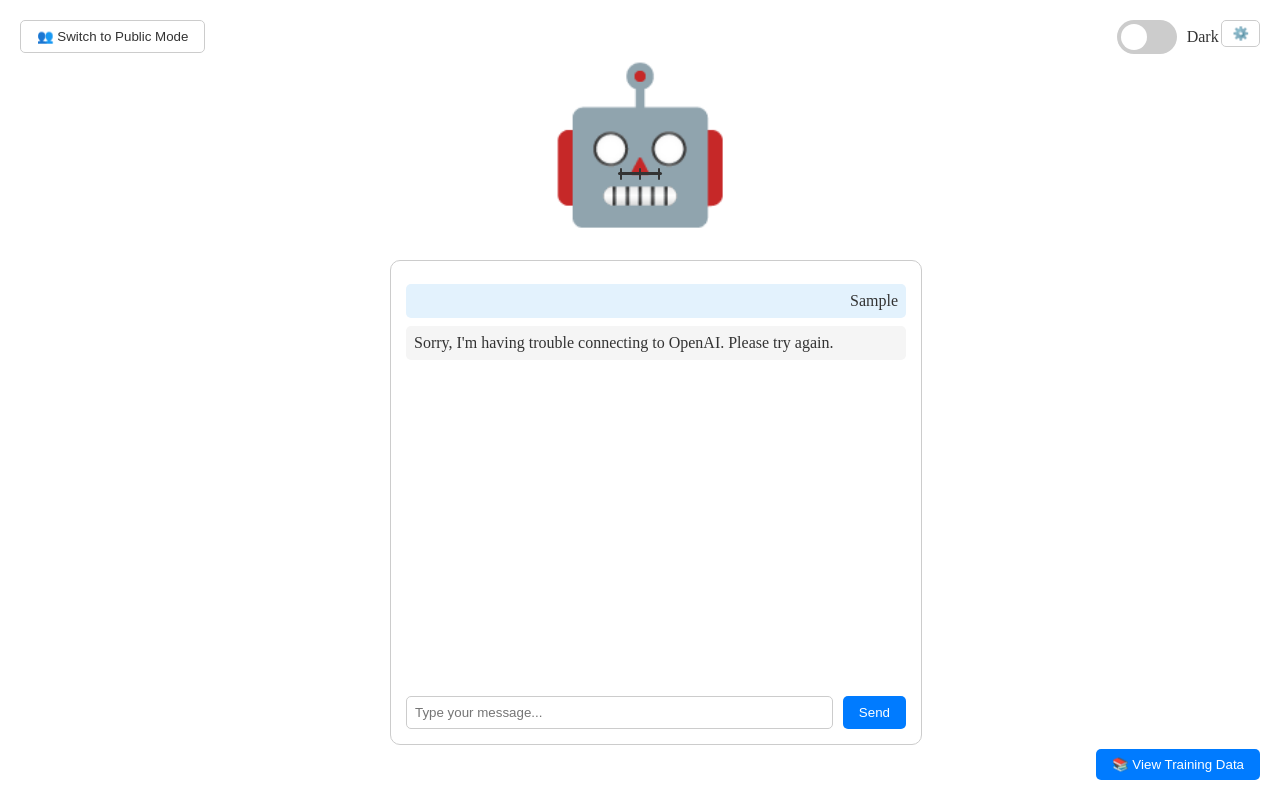
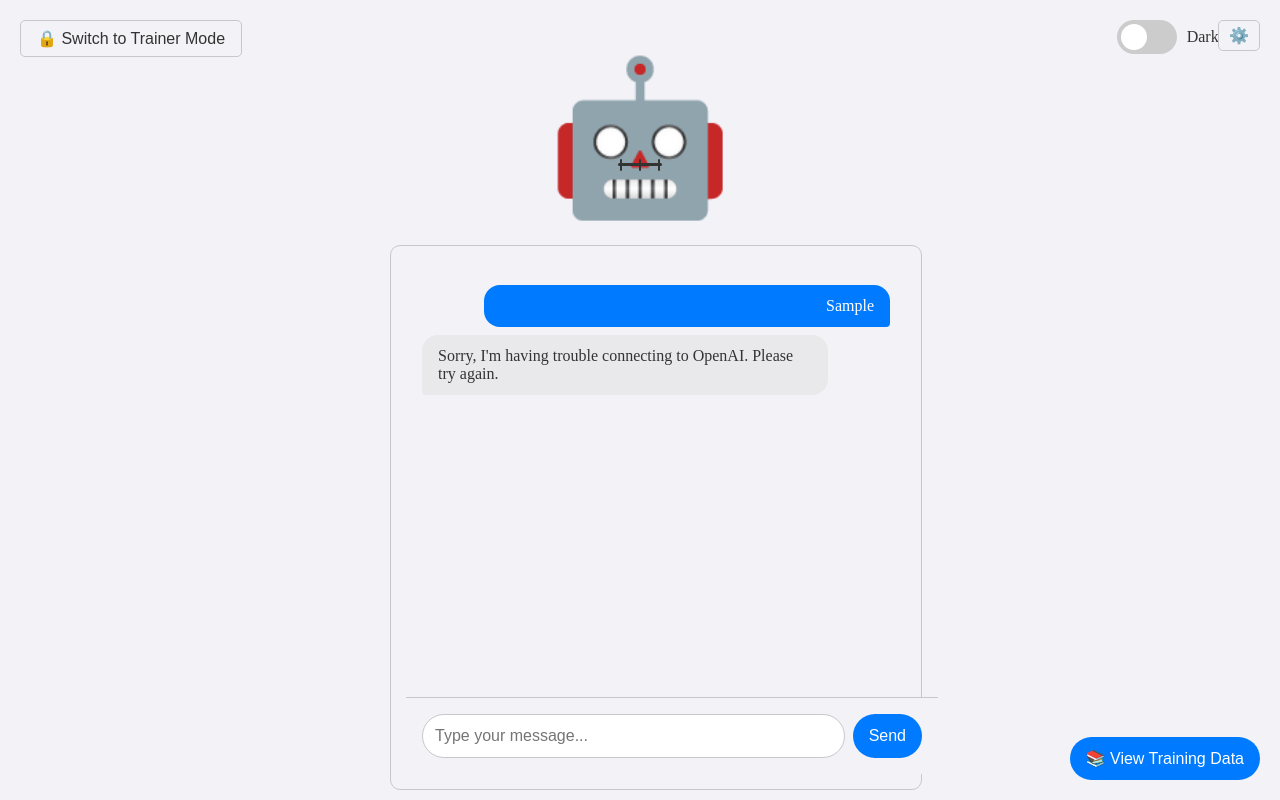
Before and after one commit to chrischang0726/robotME, a plain HTML site: page index.html in a window 1280 px wide. Both pictures are taken after typing "Sample" into the empty fields and a click on the button "Send". Drawn offline with Linux system fonts and the light colour scheme; no server answers.

Commit message:
Add files via upload

```diff
--- a/index.html
+++ b/index.html
@@ -2,10 +2,12 @@
 <html lang="en">
 <head>
     <meta charset="UTF-8">
-    <meta name="viewport" content="width=device-width, initial-scale=1.0, maximum-scale=1.0, user-scalable=no">
+    <meta name="viewport" content="width=device-width, initial-scale=1.0, maximum-scale=1.0, user-scalable=no, viewport-fit=cover">
     <meta name="apple-mobile-web-app-capable" content="yes">
-    <meta name="apple-mobile-web-app-status-bar-style" content="black">
-    <title>Talking Chatbot</title>
+    <meta name="apple-mobile-web-app-status-bar-style" content="black-translucent">
+    <meta name="theme-color" content="#ffffff">
+    <link rel="apple-touch-icon" href="path-to-your-icon.png">
+    <title>Your Chatbot</title>
     <link rel="stylesheet" href="styles.css">
 </head>
 <body>
--- a/script.js
+++ b/script.js
@@ -166,7 +166,13 @@ function loadConversationHistory() {
 // Initialize on load
 document.addEventListener('DOMContentLoaded', () => {
     loadConversationHistory();
-    toggleMode();
+    // Force public mode on startup
+    localStorage.setItem('chatMode', 'public');
+    const toggleBtn = document.getElementById('modeToggle');
+    if (toggleBtn) {
+        toggleBtn.textContent = '🔒 Switch to Trainer Mode';
+    }
+    chatHistory.innerHTML = '';
 });
 
 // Function to determine which chatbot to use
@@ -284,16 +290,24 @@ themeToggle.addEventListener('change', function() {
 // Add mode toggle function
 function toggleMode() {
     const currentMode = localStorage.getItem('chatMode') || 'public';
-    const newMode = currentMode === 'public' ? 'trainer' : 'public';
-    localStorage.setItem('chatMode', newMode);
 
-    const toggleBtn = document.getElementById('modeToggle');
-    toggleBtn.textContent = newMode === 'public' ?
-        '🔒 Switch to Trainer Mode' :
-        '👥 Switch to Public Mode';
-
-    // Clear chat history when switching modes
-    chatHistory.innerHTML = '';
+    if (currentMode === 'public') {
+        // Switching to trainer mode requires passcode
+        if (checkTrainerPasscode()) {
+            localStorage.setItem('chatMode', 'trainer');
+            const toggleBtn = document.getElementById('modeToggle');
+            toggleBtn.textContent = '👥 Switch to Public Mode';
+            chatHistory.innerHTML = '';
+        } else {
+            alert('Incorrect passcode. Staying in public mode.');
+        }
+    } else {
+        // Switching back to public mode doesn't require passcode
+        localStorage.setItem('chatMode', 'public');
+        const toggleBtn = document.getElementById('modeToggle');
+        toggleBtn.textContent = '🔒 Switch to Trainer Mode';
+        chatHistory.innerHTML = '';
+    }
 }
 
 // Add this function to detect topics in messages
@@ -416,3 +430,9 @@ function saveUserResponse(originalMessage) {
         inputDiv.remove();
     }
 }
+
+// Add this function to check the passcode
+function checkTrainerPasscode() {
+    const passcode = prompt("Please enter the trainer mode passcode:");
+    return passcode === "0321";
+}
--- a/styles.css
+++ b/styles.css
@@ -7,11 +7,12 @@
 }
 
 [data-theme="dark"] {
+    --primary-color: #0A84FF;
     --bg-color: #1a1a1a;
+    --input-bg: #2d2d2d;
+    --message-bg: #383838;
+    --border-color: #444444;
     --text-color: #ffffff;
-    --chat-bg: #2d2d2d;
-    --user-msg-bg: #1e3a5f;
-    --border-color: #444;
 }
 
 body {
@@ -385,3 +386,134 @@ input, textarea, button {
     background-color: var(--border-color);
     border-radius: 5px;
 }
+
+html, body {
+    margin: 0;
+    padding: 0;
+    width: 100%;
+    height: 100%;
+    overflow: hidden;
+    position: fixed;
+    -webkit-overflow-scrolling: touch;
+}
+
+body {
+    /* Add safe area padding for notched phones */
+    padding: env(safe-area-inset-top) env(safe-area-inset-right) env(safe-area-inset-bottom) env(safe-area-inset-left);
+}
+
+/* Update your main container */
+.container {
+    width: 100%;
+    height: 100%;
+    display: flex;
+    flex-direction: column;
+    background: var(--bg-color);
+}
+
+/* Update chat history container */
+#chatHistory {
+    flex: 1;
+    overflow-y: auto;
+    padding: 1rem;
+    padding-bottom: env(safe-area-inset-bottom);
+    -webkit-overflow-scrolling: touch;
+}
+
+/* Update input area */
+.input-area {
+    position: sticky;
+    bottom: 0;
+    width: 100%;
+    padding: 1rem;
+    padding-bottom: calc(1rem + env(safe-area-inset-bottom));
+    background: var(--bg-color);
+    border-top: 1px solid var(--border-color);
+    display: flex;
+    gap: 0.5rem;
+}
+
+#userInput {
+    flex: 1;
+    padding: 0.75rem;
+    border-radius: 1.5rem;
+    border: 1px solid var(--border-color);
+    background: var(--input-bg);
+    font-size: 1rem;
+    -webkit-appearance: none;
+}
+
+/* Add styles for messages */
+.message {
+    max-width: 80%;
+    margin: 0.5rem 0;
+    padding: 0.75rem 1rem;
+    border-radius: 1rem;
+    word-wrap: break-word;
+}
+
+.user-message {
+    margin-left: auto;
+    background: var(--primary-color);
+    color: white;
+    border-radius: 1rem 1rem 0.25rem 1rem;
+}
+
+.bot-message {
+    margin-right: auto;
+    background: var(--message-bg);
+    border-radius: 1rem 1rem 1rem 0.25rem;
+}
+
+/* Add these for better touch handling */
+button {
+    padding: 0.75rem 1rem;
+    border: none;
+    border-radius: 1.5rem;
+    background: var(--primary-color);
+    color: white;
+    font-size: 1rem;
+    cursor: pointer;
+    -webkit-tap-highlight-color: transparent;
+}
+
+/* Prevent text selection */
+* {
+    -webkit-touch-callout: none;
+    -webkit-user-select: none;
+    user-select: none;
+}
+
+/* Allow text selection in input and messages */
+input, textarea, .message {
+    -webkit-user-select: text;
+    user-select: text;
+}
+
+/* Add smooth scrolling */
+* {
+    scroll-behavior: smooth;
+}
+
+/* Hide scrollbars but keep functionality */
+::-webkit-scrollbar {
+    display: none;
+}
+
+/* Add this to your existing theme variables */
+:root {
+    --primary-color: #007AFF;
+    --bg-color: #F2F2F7;
+    --input-bg: #FFFFFF;
+    --message-bg: #E9E9EB;
+    --border-color: #C7C7CC;
+}
+
+[data-theme="dark"] {
+    --primary-color: #0A84FF;
+    --bg-color: #1a1a1a;
+    --input-bg: #2d2d2d;
+    --message-bg: #383838;
+    --border-color: #444444;
+    --text-color: #ffffff;
+}
```
